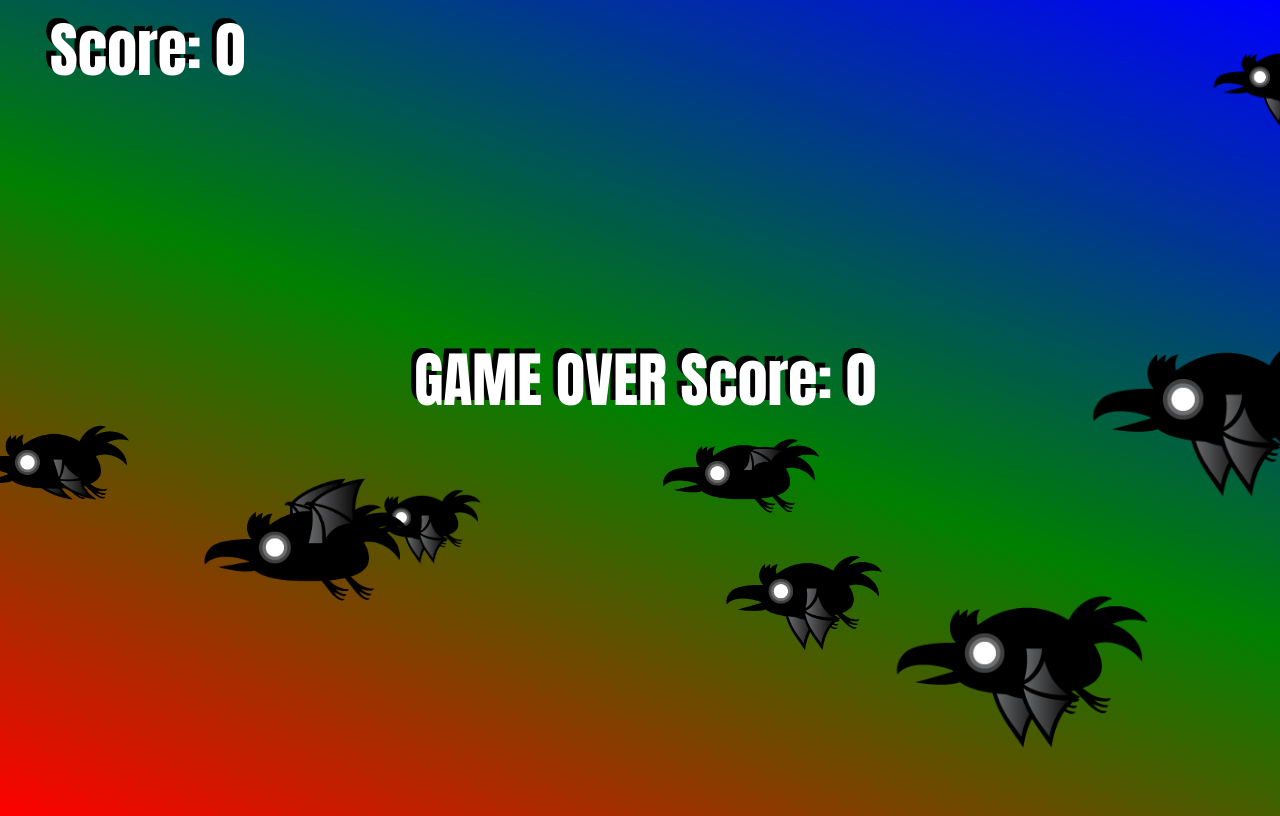
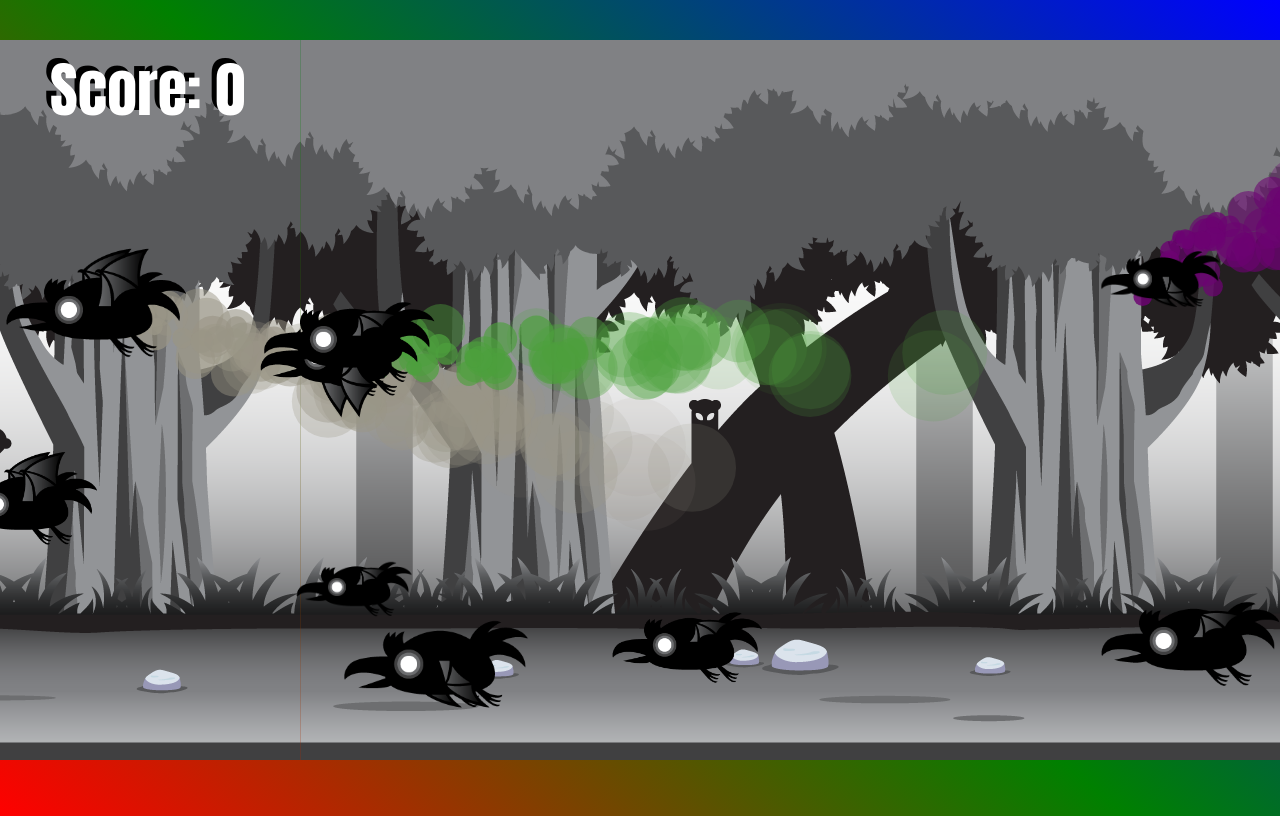
Before and after one commit to TruongHung02/JavascriptGame, a plain HTML site: page P5_PointAndShootGame/index.html in a window 1280 px wide. Drawn offline with Linux system fonts and the light colour scheme.

Commit message:
add background p5

```diff
--- a/P5_PointAndShootGame/scripts.js
+++ b/P5_PointAndShootGame/scripts.js
@@ -1,14 +1,18 @@
 const canvas = document.getElementById('canvas1');
 /** @type {CanvasRenderingContext2D} */
 const ctx = canvas.getContext('2d');
+// canvas.width = 800;
+canvas.height = 720;
 canvas.width = window.innerWidth;
-canvas.height = window.innerHeight;
+// canvas.height = window.innerHeight;
 const collisionCanvas = document.getElementById('collisionCanvas');
 /** @type {CanvasRenderingContext2D} */
 const collisionCtx = collisionCanvas.getContext('2d', {willReadFrequently: true});
 
+// collisionCanvas.width = 800;
+collisionCanvas.height = 720;
 collisionCanvas.width = window.innerWidth;
-collisionCanvas.height = window.innerHeight;
+// collisionCanvas.height = window.innerHeight;
 let score = 0;
 let gameOver = false;
 ctx.font = '60px Impact';
@@ -22,7 +26,7 @@ class Raven{
     constructor() {
         this.spriteWidth = 271;
         this.spriteHeight = 194;
-        this.sizeModifier = Math.random() * 0.6 + 0.4;
+        this.sizeModifier = Math.random() * 0.3 + 0.4;
         this.width = this.spriteWidth * this.sizeModifier;
         this.height = this.spriteHeight * this.sizeModifier;
         this.x = canvas.width;
@@ -35,12 +39,13 @@ class Raven{
         this.frame = 0;
         this.maxFrame = 4;
         this.timeSinceFlap = 0;
-        this.flapInterval = Math.random() * 80 + 30;
+        this.flapInterval = Math.random() * 50 + 50;
         this.randomColors = [
             Math.floor(Math.random()*255),
             Math.floor(Math.random()*255),
             Math.floor(Math.random()*255)];
         this.color = `rgb(${this.randomColors[0]},${this.randomColors[1]},${this.randomColors[2]})`;
+        this.hasTrail = Math.random() > 0.5;
     }
     update(deltaTime){
         if(this.y < 0 || this.y + this.height > canvas.height){
@@ -53,6 +58,14 @@ class Raven{
         if(this.timeSinceFlap > this.flapInterval){
             this.timeSinceFlap = 0;
             this.frame = (++this.frame) % this.maxFrame;
+            if(this.hasTrail){
+                particles.push(new Particle(this.x, this.y, this.width, this.color))
+                particles.push(new Particle(this.x, this.y, this.width, this.color))
+                particles.push(new Particle(this.x, this.y, this.width, this.color))
+                particles.push(new Particle(this.x, this.y, this.width, this.color))
+                particles.push(new Particle(this.x, this.y, this.width, this.color))
+                particles.push(new Particle(this.x, this.y, this.width, this.color))
+            }
         }
         if(this.x + this.width < 0) gameOver = true;
     }
@@ -96,6 +109,34 @@ class Explosion{
     }
 }
 
+let particles = [];
+class Particle{
+    constructor(x, y, size, color) {
+        this.size = size;
+        this.x = x + this.size * 0.5 + Math.random()*50-25;
+        this.y = y + this.size * 0.3 + Math.random()*50-25;
+        this.radius = Math.random() * this.size * 0.1;
+        this.maxRadius = Math.random()*20+35;
+        this.markedForDeletion = false;
+        this.speedX = Math.random()*1+0.5;
+        this.color = color;
+    }
+    update(){
+        this.x += this.speedX;
+        this.radius += 0.5;
+        if(this.radius > this.maxRadius - 5) this.markedForDeletion = true;
+    }
+    draw(){
+        ctx.save();
+        ctx.globalAlpha = 1 - this.radius/this.maxRadius;
+        ctx.beginPath();
+        ctx.fillStyle = this.color;
+        ctx.arc(this.x, this.y, this.radius, 0, Math.PI * 2);
+        ctx.fill();
+        ctx.restore();
+    }
+}
+
 function drawScore(){
     ctx.fillStyle = 'black';
     ctx.fillText('Score: ' + score, 45, 70);
@@ -126,6 +167,26 @@ window.addEventListener('click', function(e){
     })
 })
 
+class Layer{
+    constructor() {
+        this.width = 2400;
+        this.height = 720;
+        this.x = 0;
+        this.y = 0;
+        this.image = new Image();
+        this.image.src = 'background_single.png';
+        this.speedX = 1;
+    }
+    update(){
+        if(this.x >= 0) this.x = -this.width;
+        else this.x += this.speedX;
+    }
+    draw(){
+        ctx.drawImage(this.image, this.x, this.y, this.width, this.height);
+        ctx.drawImage(this.image, this.x + this.width, this.y, this.width, this.height);
+    }
+}
+const layer1 = new Layer();
 function animate(timestamp){
     collisionCtx.clearRect(0, 0, canvas.width, canvas.height);
     ctx.clearRect(0, 0, canvas.width, canvas.height);
@@ -137,12 +198,16 @@ function animate(timestamp){
         ravens.sort((a,b) => a - b);
         timeToNextRaven = 0;
     }
+    layer1.update();
+    layer1.draw();
     drawScore();
-    [...ravens, ...explosions].forEach(object => object.update(deltaTime));
-    [...ravens, ...explosions].forEach(object => object.draw());
+    [...particles, ...ravens, ...explosions].forEach(object => object.update(deltaTime));
+    [...particles, ...ravens, ...explosions].forEach(object => object.draw());
     ravens = ravens.filter(object => !object.markedForDeletion);
     explosions = explosions.filter(object => !object.markedForDeletion);
-    if(!gameOver) requestAnimationFrame(animate);
-    else drawGameOver();
+    particles = particles.filter(object => !object.markedForDeletion);
+    // if(!gameOver) requestAnimationFrame(animate);
+    // else drawGameOver();
+    requestAnimationFrame(animate);
 }
 animate(0);
--- a/P5_PointAndShootGame/style.css
+++ b/P5_PointAndShootGame/style.css
@@ -1,16 +1,22 @@
 body{
-    background: linear-gradient(20deg, red, green, blue);
+    background: linear-gradient(40deg, red, green, blue);
     width: 100vw;
     height: 100vh;
     overflow: hidden;
 }
 
 canvas {
+    /* background-color: aliceblue; */
     position: absolute;
-    top: 0;
+    top: 50%;
+    /* /* left: 50%; */
+    /* width: 800;
+    height: 720; */
+    transform: translate(0, -50%);
+    /* top: 0; */
     left: 0;
     width: 100%;
-    height: 100%;
+    /* height: 100%; */
 }
 
 #collisionCanvas{
```
Also changed, not shown: P5_PointAndShootGame/background_single.png (added).
